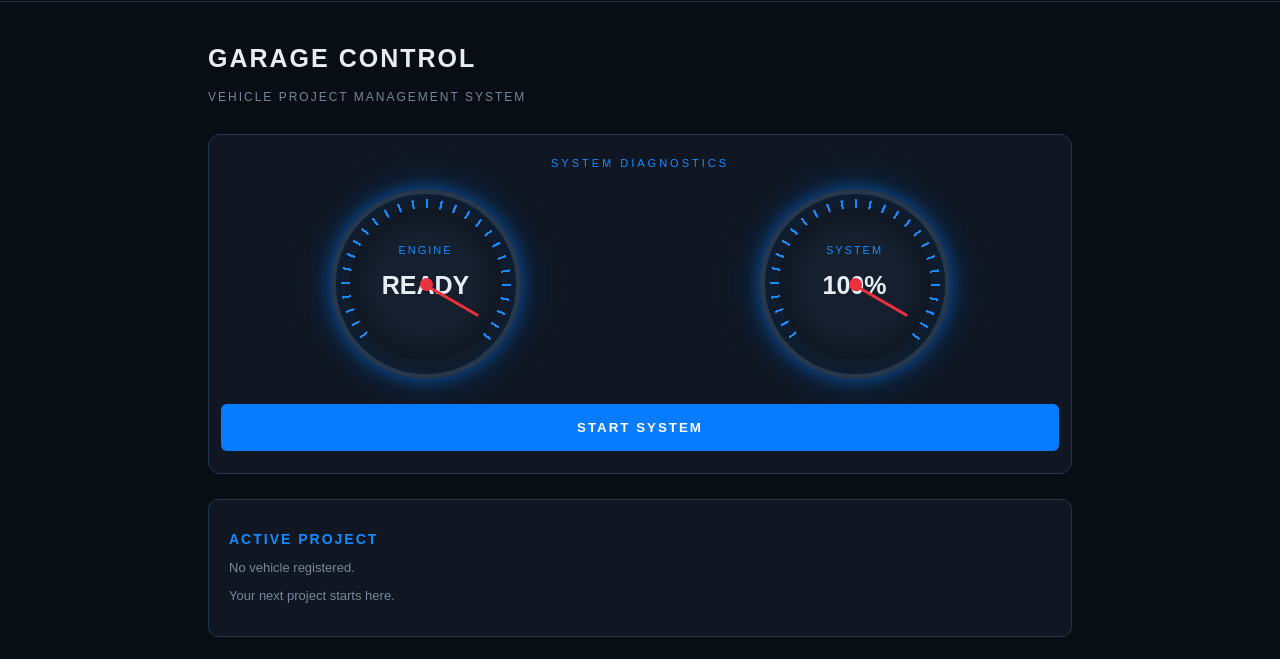
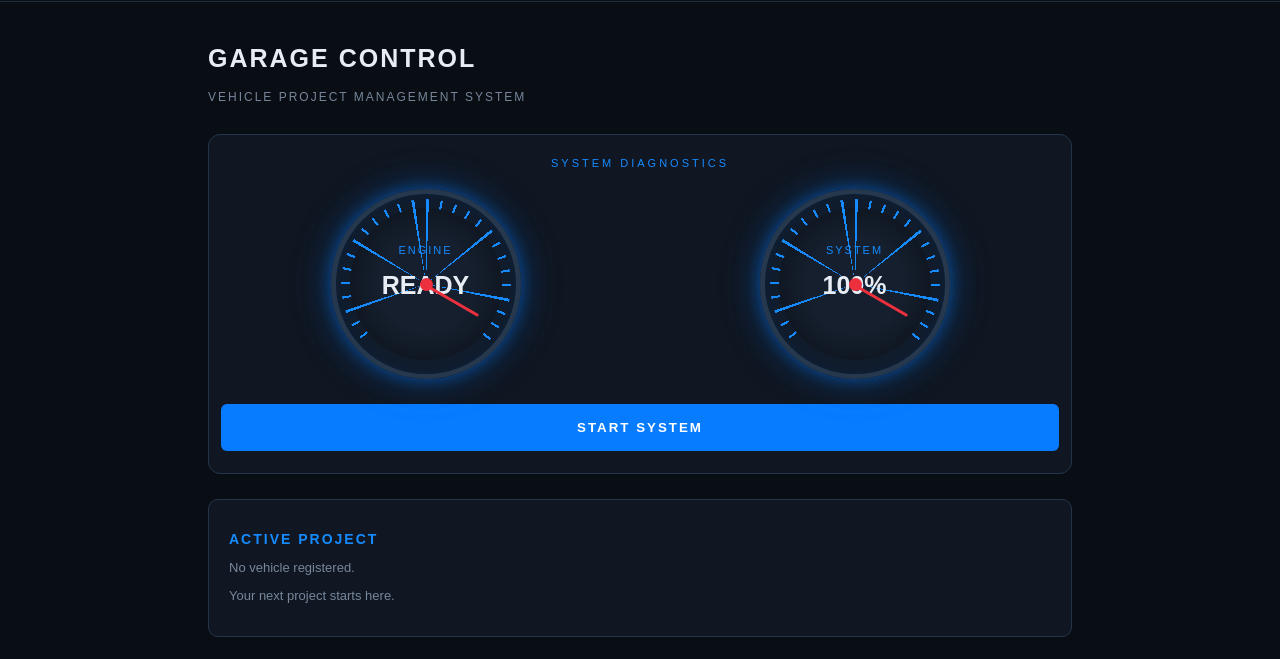
Before and after one commit to iidmaatt/wrenchlog, a plain HTML site: page index.html in a window 1280 px wide. Shown: the part 70-729 px from the top of the page. Drawn offline with Linux system fonts and the light colour scheme.

Commit message:
Update index.html

```diff
--- a/index.html
+++ b/index.html
@@ -124,7 +124,27 @@ mask: conic-gradient(from 225deg, #000 0deg 270deg, transparent 270deg 360deg);
   z-index: 0;
   pointer-events: none;
 }
-
+.gauge-ticks {
+  position: absolute;
+  inset: 5px;
+  border-radius: 50%;
+  background: repeating-conic-gradient(
+    #168bff 0deg 2deg,
+    transparent 2deg 50deg
+  );
+  -webkit-mask: conic-gradient(
+    from 225deg,
+    #000 0deg 270deg,
+    transparent 270deg 360deg
+  );
+  mask: conic-gradient(
+    from 225deg,
+    #000 0deg 270deg,
+    transparent 270deg 360deg
+  );
+  pointer-events: none;
+  z-index: 0;
+}
 .gauge > * {
   z-index: 1;
 }
@@ -238,6 +258,7 @@ footer {
     <div class="gauges">
 
       <div class="gauge">
+         <div class="gauge-ticks"></div>
         <div class="gauge-label">ENGINE</div>
         <div class="gauge-number">READY</div>
         <div class="needle start" id="needle1"></div>
@@ -245,6 +266,7 @@ footer {
       </div>
 
       <div class="gauge">
+         <div class="gauge-ticks"></div>
         <div class="gauge-label">SYSTEM</div>
         <div class="gauge-number">100%</div>
         <div class="needle start" id="needle2"></div>
```
